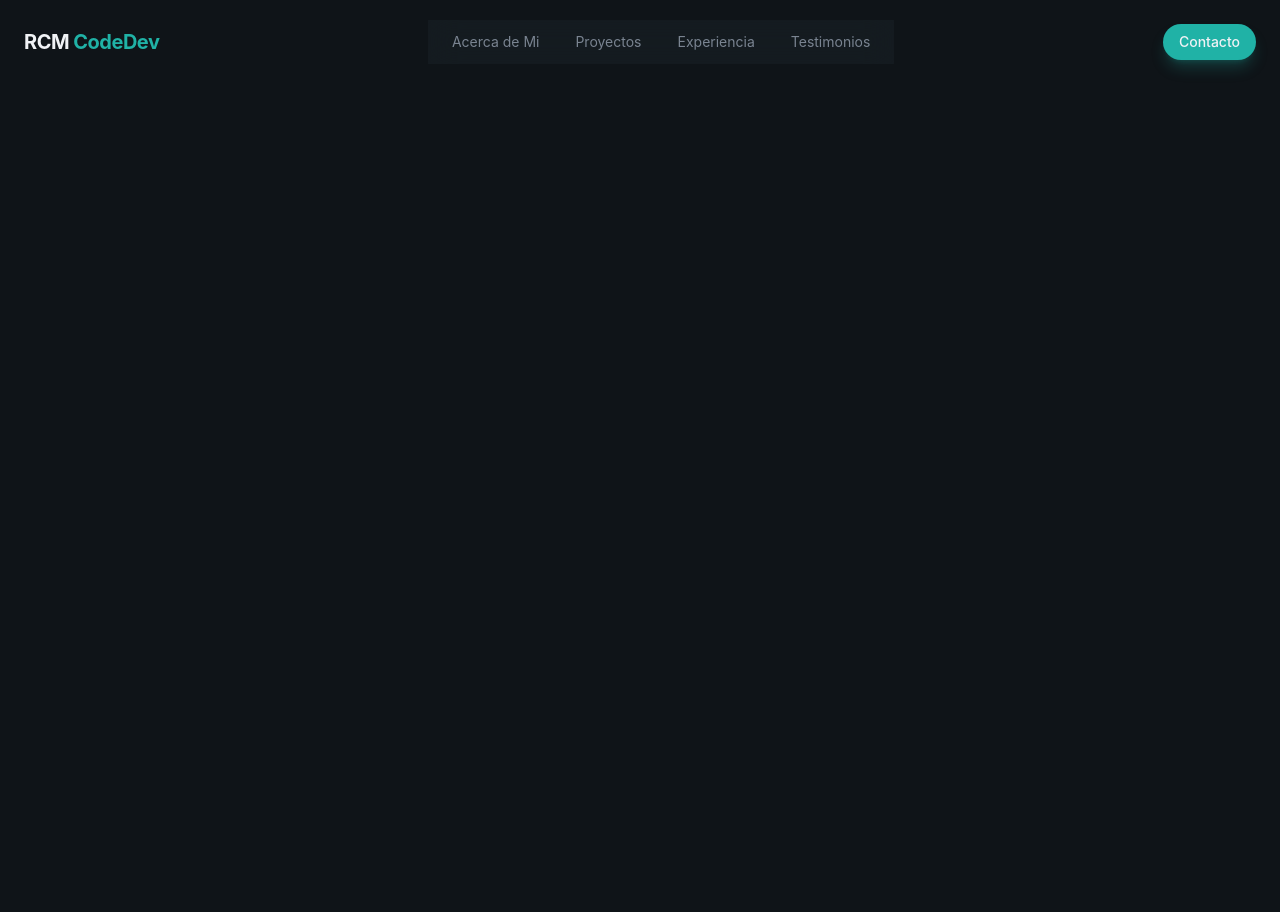
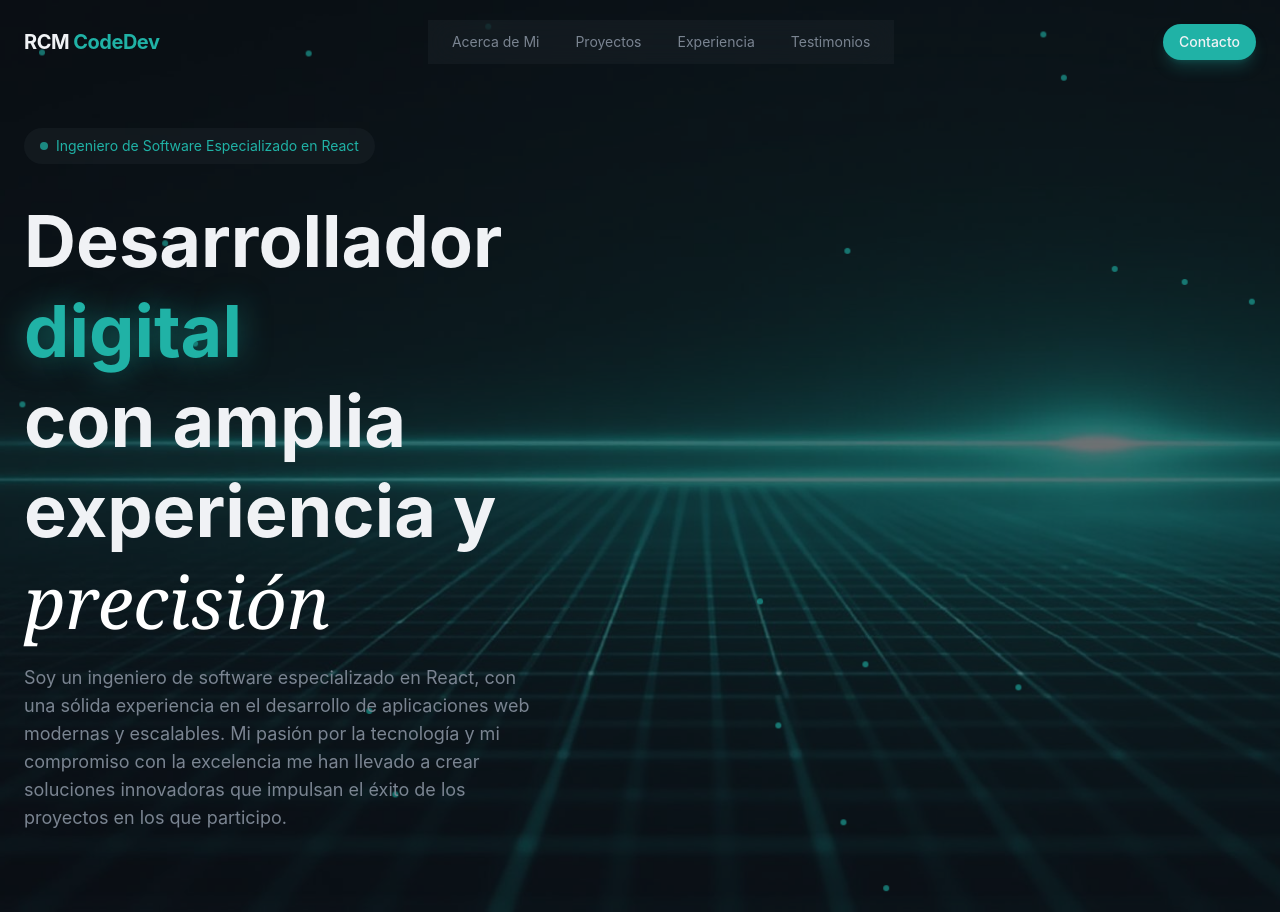
Before and after one commit to AntonioCastro12/portafolio, a React (Vite) app: page / in a window 1280 px wide. Before the commit the page ends 800 px from the top, so only its background shows below. Built offline with nearby package versions, Linux system fonts and the light colour scheme.

Commit message:
Seccion Hero

```diff
--- a/src/index.css
+++ b/src/index.css
@@ -52,6 +52,10 @@
     backdrop-filter: blur(24px);
     border: 1px solid color-mix(in srgb, var(--color-border) 60%, transpaent);
 }
+    .glow-text {
+        text-shadow: 0 0 30px
+        color-mix(in srgb, var(--color-primary) 50%, transparent);
+    }
 }
 
 @layer utilities {
@@ -72,3 +76,21 @@
     animation: fade-in 0.8s ease-out both;
   }
 }
+
+@keyframes slow-drift {
+  0%,
+  100% {
+    transform: translate(0, 0);
+  }
+  25% {
+    transform: translate(20px, -30px);
+  }
+  50% {
+    transform: translate(-15px, -20px);
+  }
+    75% {
+        transform: translate(30px, 10px);
+    }
+
+
+}
--- a/src/layout/Navbar.jsx
+++ b/src/layout/Navbar.jsx
@@ -14,7 +14,7 @@
 export const Navbar = () => {
     const [isMobileMenuOpen,setIsMobileMenuOpen] = useState(false);
     return (
-        <header className="fixed top-0 left-0 right-0 bg-transparent py-5">
+        <header className="fixed top-0 left-0 right-0 bg-transparent py-5 z-50">
             <nav className="container mx-auto px-6 flex items-center justify-between">
                 <a href="#" className="text-xl font-bold tracking-tight hover:text-primary">
                     RCM <span className="text-primary">CodeDev</span>
--- a/src/sections/Hero.jsx
+++ b/src/sections/Hero.jsx
@@ -1,3 +1,70 @@
 export const Hero = () => {
-    return <section></section>
+  return (
+    <section className="relative min-h-screen flex items-center overflow-hidden">
+      {/* Bg */}
+      <div className="absolute inset-0">
+        <img
+          src="/public/hero-bg.jpg"
+          alt="Hero image"
+          className="w-full h-full object-cover opacity-40"
+        />
+
+        <div className="absolute inset-0 bg-gradiente-to-b from-background/20 via-background/80 to-background"></div>
+      </div>
+
+      {/* Green Dots*/}
+      <div className="absolute inset-0 overflow-hidden pointer-events-none">
+        {[...Array(20)].map((_, i) => (
+          <div
+            className="absolute w-1.5 h-1.5 rounded-full opacity-60"
+            style={{
+              backgroundColor: "#20B2A6",
+              left: `${Math.random() * 100}%`,
+              top: `${Math.random() * 100}%`,
+              animation: `slow-drift ${
+                15 + Math.random() * 20
+              }s ease-in-out infinite`,
+              animationDelay: `${Math.random() * 5}s`,
+            }}
+          ></div>
+        ))}
+      </div>
+
+      {/* Content */}
+      <div className="container mx-auto px-6 pt-32 pb-20 relative z-10">
+        <div className="grid lg:grid-cols-2 gap-12 items-center">
+          {/* left Column -text Content */}
+          <div className="space-y-8">
+            <div className="animate-fade-in">
+              <span className="inline-flex items-center gap-2 px-4 py-2 rounded-full glass text-sm text-primary">
+                <span className="w-2 h-2 bg-primary rounded-full animate-pulse"></span>
+                Ingeniero de Software Especializado en React
+              </span>
+            </div>
+
+            {/* Headline */}
+            <div className="space-y-4">
+              <h1 className="text-5xl md:text-6xl lg:text-7xl font-bold leading-tight animate-fade-in">
+                Desarrollador{" "}
+                <span className="text-primary glow-text">digital</span>
+                <br />
+                con amplia experiencia y
+                <br />
+                <span className="font-serif italic font-normal text-white">
+                  precisión
+                </span>
+              </h1>
+              <p className="text-lg text-muted-foreground max-w-lg animate-fade-in">
+                Soy un ingeniero de software especializado en React, con una
+                sólida experiencia en el desarrollo de aplicaciones web modernas
+                y escalables. Mi pasión por la tecnología y mi compromiso con la
+                excelencia me han llevado a crear soluciones innovadoras que
+                impulsan el éxito de los proyectos en los que participo.
+              </p>
+            </div>
+          </div>
+        </div>
+      </div>
+    </section>
+  );
 };
```
